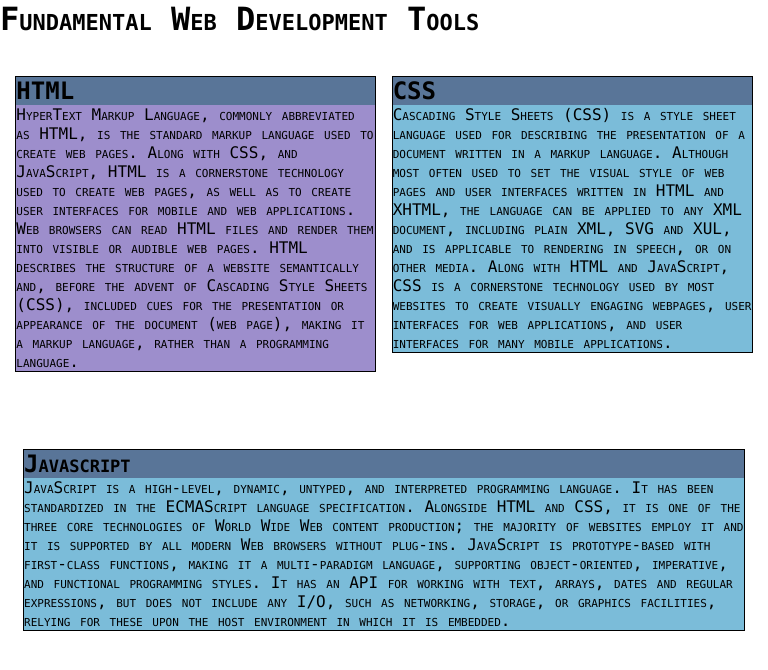
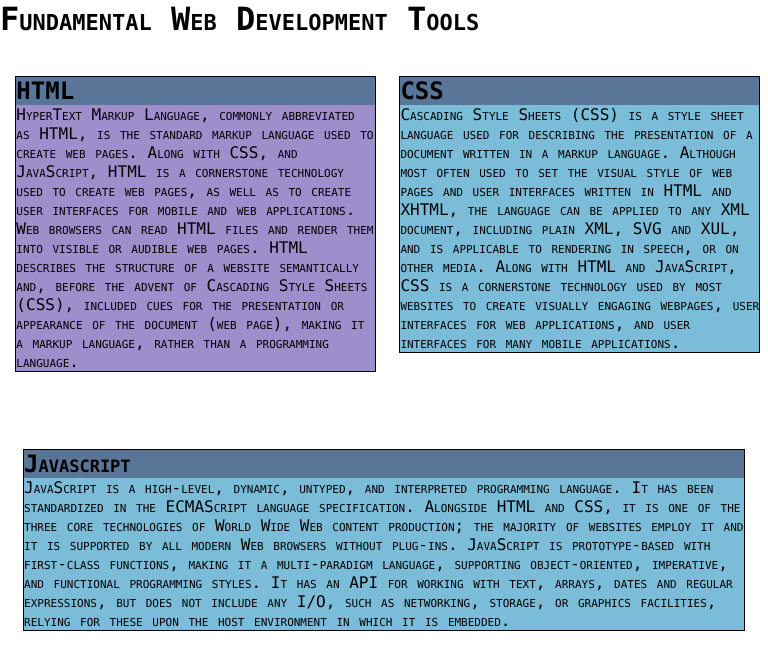
Before and after one commit to rgodinez/rgodinez.github.io, a Jekyll site: the page coursera/module2/index.html, which Jekyll copies as it is, in a window 768 px wide. Shown: the top 670 px of the page. Built offline with Jekyll 4.4.1, drawn with Linux system fonts in a browser that asks for light colours.

Commit message:
ugh tablet

```diff
--- a/coursera/module2/index.html
+++ b/coursera/module2/index.html
@@ -82,8 +82,8 @@
 
   #section2 {
    width: 47%;
-   float: left;
-   margin: 5% 2% 5% 1%;
+   float: right;
+   margin: 5% 1% 5% 2%;
   }
 
   #section3 {
```
